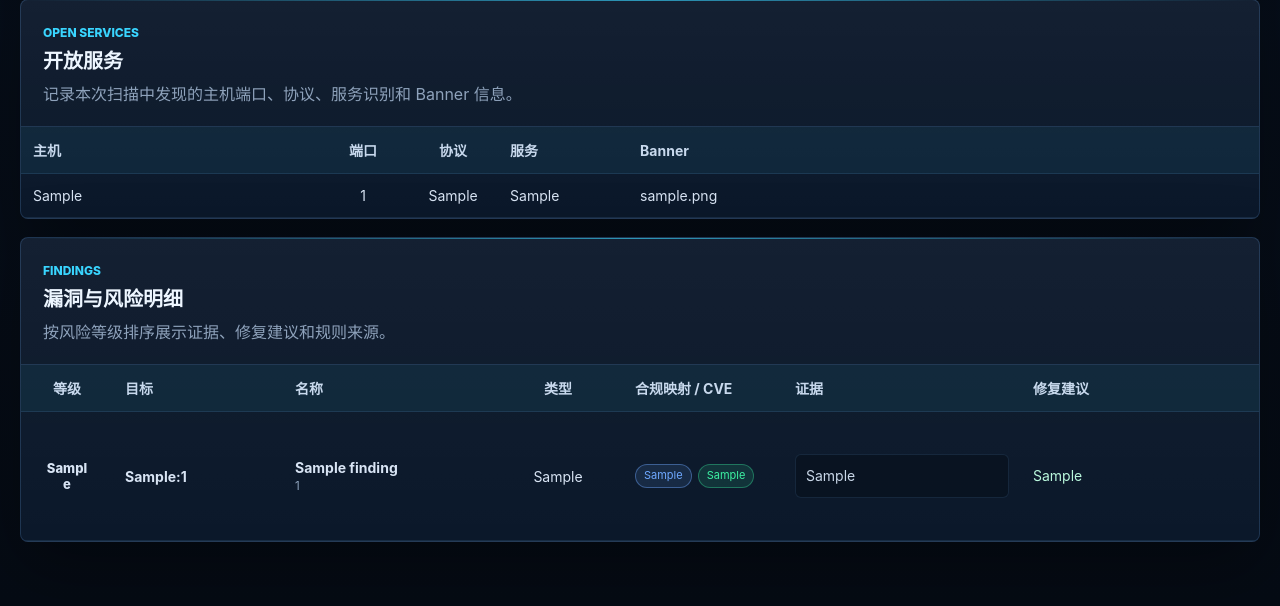
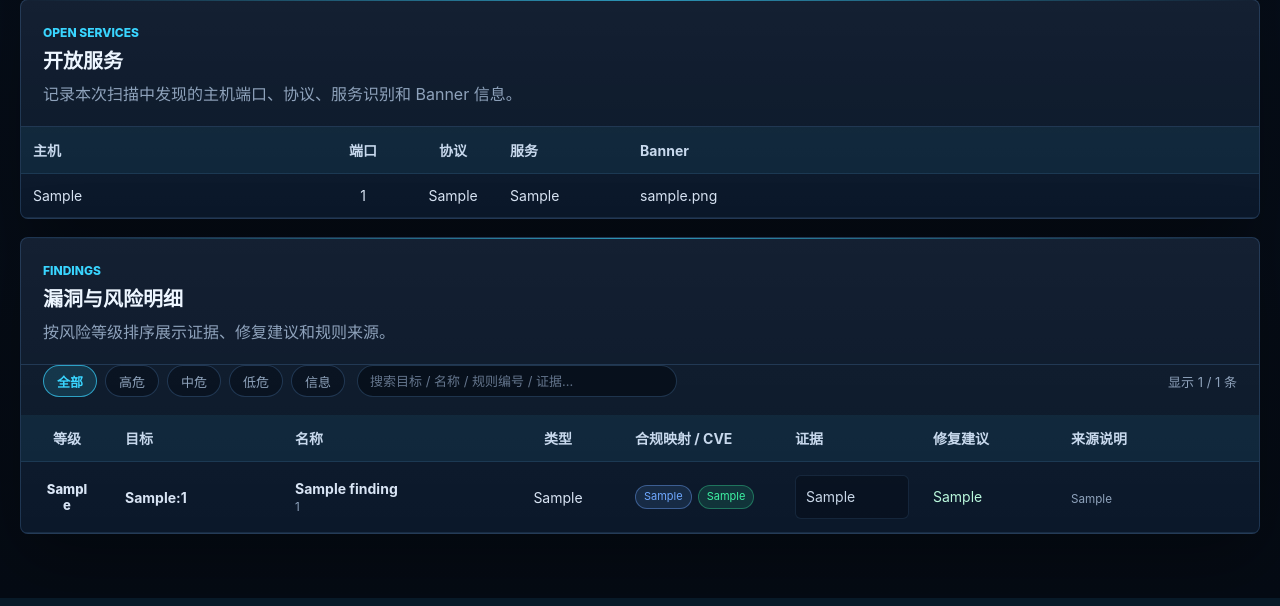
Before and after one commit to maskisbest/ScanningAgent, a Flask app: page /scan/1 in a window 1280 px wide. Shown: the part 1886-2492 px from the top of the page. Run offline with Flask 3, Linux system fonts and the light colour scheme; tables that the repository leaves empty hold one stand-in row (values such as "Sample post").

Commit message:
优化前端交互体验
- 新增 error.html：表单校验失败时渲染带站点样式的错误页，
  替代此前跳出主题的裸文本 400 响应
- 漏洞明细表新增筛选工具栏：按严重等级筛选 + 关键词搜索，
  带实时计数和空态提示
- 扫描提交按钮增加 loading 状态，防止重复提交
- 修复 findings-table 最后一列因未设宽度导致长文本逐字
  竖排换行的样式问题

Co-Authored-By: Claude Sonnet 5 <noreply@anthropic.com>

```diff
--- a/app.py
+++ b/app.py
@@ -63,20 +63,24 @@ def index() -> str:
     )
 
 
+def render_error(message: str) -> Response:
+    return Response(render_template("error.html", message=message, author=AUTHOR_INFO), status=400)
+
+
 @app.post("/scan")
 def create_scan() -> Response:
     target_input = request.form.get("targets", "").strip()
     ports = request.form.get("ports", "").strip()
     threads = int(request.form.get("threads", "32") or 32)
     if not target_input:
-        return Response("扫描目标不能为空", status=400)
+        return render_error("扫描目标不能为空")
     try:
         targets = parse_targets(target_input)
         parsed_ports = parse_ports(ports)
     except Exception as exc:
-        return Response(f"输入参数错误：{exc}", status=400)
+        return render_error(f"输入参数错误：{exc}")
     if not parsed_ports:
-        return Response("端口列表不能为空", status=400)
+        return render_error("端口列表不能为空")
     ports_text = ",".join(str(port) for port in parsed_ports)
     scan_id = database.create_scan(target_input, ports_text, threads, utc_now())
     database.update_scan(scan_id, target_count=len(targets))
--- a/static/app.js
+++ b/static/app.js
@@ -88,6 +88,77 @@
     });
   };
 
+  window.bindFindingsFilter = function () {
+    var toolbar = document.querySelector(".filter-toolbar");
+    if (!toolbar) {
+      return;
+    }
+    var table = document.getElementById(toolbar.getAttribute("data-target"));
+    if (!table) {
+      return;
+    }
+    var rows = Array.prototype.slice.call(
+      table.querySelectorAll("tbody tr[data-severity]")
+    );
+    var emptyRow = table.querySelector(".filter-empty-row");
+    var chips = Array.prototype.slice.call(toolbar.querySelectorAll(".filter-chip"));
+    var search = toolbar.querySelector(".filter-search");
+    var countEl = toolbar.querySelector(".filter-count");
+    var activeSeverity = "all";
+
+    function apply() {
+      var keyword = (search.value || "").trim().toLowerCase();
+      var visible = 0;
+      rows.forEach(function (row) {
+        var matchesSeverity =
+          activeSeverity === "all" || row.getAttribute("data-severity") === activeSeverity;
+        var matchesKeyword = !keyword || row.textContent.toLowerCase().indexOf(keyword) !== -1;
+        var show = matchesSeverity && matchesKeyword;
+        row.hidden = !show;
+        if (show) {
+          visible += 1;
+        }
+      });
+      if (emptyRow) {
+        emptyRow.hidden = visible !== 0;
+      }
+      if (countEl) {
+        countEl.textContent = "显示 " + visible + " / " + rows.length + " 条";
+      }
+    }
+
+    chips.forEach(function (chip) {
+      chip.addEventListener("click", function () {
+        chips.forEach(function (c) {
+          c.classList.remove("active");
+        });
+        chip.classList.add("active");
+        activeSeverity = chip.getAttribute("data-severity");
+        apply();
+      });
+    });
+
+    if (search) {
+      search.addEventListener("input", apply);
+    }
+
+    apply();
+  };
+
+  window.bindScanForm = function () {
+    var form = document.querySelector(".scan-form");
+    if (!form) {
+      return;
+    }
+    form.addEventListener("submit", function () {
+      var btn = form.querySelector("button[type=submit]");
+      if (btn) {
+        btn.disabled = true;
+        btn.textContent = "扫描发起中…";
+      }
+    });
+  };
+
   window.pollScanIfRunning = function () {
     var panel = document.querySelector("[data-scan-id]");
     if (!panel) {
--- a/static/style.css
+++ b/static/style.css
@@ -994,6 +994,10 @@ small {
   width: 20%;
 }
 
+.findings-table th:nth-child(8) {
+  width: 200px;
+}
+
 .evidence-cell,
 .recommendation-cell {
   max-width: 360px;
@@ -1039,6 +1043,65 @@ small {
   border-radius: 6px;
   background: rgba(5, 12, 22, 0.44);
   color: #c9d7e8;
+}
+
+.filter-toolbar {
+  display: flex;
+  flex-wrap: wrap;
+  align-items: center;
+  gap: 12px;
+  padding: 0 22px 18px;
+}
+
+.filter-severity {
+  display: flex;
+  flex-wrap: wrap;
+  gap: 8px;
+}
+
+.filter-chip {
+  min-height: 32px;
+  padding: 5px 13px;
+  border: 1px solid rgba(116, 184, 255, 0.22);
+  border-radius: 999px;
+  background: rgba(5, 12, 22, 0.5);
+  color: var(--muted);
+  font-size: 13px;
+  cursor: pointer;
+  transition: border-color 0.16s ease, color 0.16s ease, background 0.16s ease;
+}
+
+.filter-chip:hover {
+  border-color: rgba(57, 213, 255, 0.5);
+  color: var(--text);
+}
+
+.filter-chip.active {
+  border-color: rgba(57, 213, 255, 0.68);
+  background: rgba(57, 213, 255, 0.14);
+  color: var(--primary);
+  font-weight: 700;
+}
+
+.filter-search {
+  flex: 1 1 220px;
+  min-width: 180px;
+  max-width: 320px;
+  min-height: 32px;
+  padding: 6px 12px;
+  border: 1px solid rgba(116, 184, 255, 0.22);
+  border-radius: 999px;
+  background: rgba(3, 9, 17, 0.58);
+  color: var(--text);
+  font: inherit;
+  font-size: 13px;
+}
+
+.filter-count {
+  margin-left: auto;
+  color: var(--muted);
+  font-size: 13px;
+  white-space: nowrap;
 }
 
 .recommendation-cell {
--- a/templates/index.html
+++ b/templates/index.html
@@ -154,3 +154,8 @@
   </div>
 </section>
 {% endblock %}
+{% block scripts %}
+<script>
+  window.bindScanForm();
+</script>
+{% endblock %}
--- a/templates/scan.html
+++ b/templates/scan.html
@@ -154,8 +154,21 @@
       <p>按风险等级排序展示证据、修复建议和规则来源。</p>
     </div>
   </div>
+  {% if summary.findings %}
+  <div class="filter-toolbar" data-target="findings-table">
+    <div class="filter-severity">
+      <button type="button" class="filter-chip active" data-severity="all">全部</button>
+      <button type="button" class="filter-chip" data-severity="高危">高危</button>
+      <button type="button" class="filter-chip" data-severity="中危">中危</button>
+      <button type="button" class="filter-chip" data-severity="低危">低危</button>
+      <button type="button" class="filter-chip" data-severity="信息">信息</button>
+    </div>
+    <input type="text" class="filter-search" placeholder="搜索目标 / 名称 / 规则编号 / 证据…">
+    <span class="filter-count"></span>
+  </div>
+  {% endif %}
   <div class="table-wrap">
-    <table class="data-table findings-table">
+    <table class="data-table findings-table" id="findings-table">
       <thead>
         <tr>
           <th>等级</th>
@@ -170,7 +183,7 @@
       </thead>
       <tbody>
         {% for item in summary.findings %}
-        <tr>
+        <tr data-severity="{{ item.severity }}">
           <td><span class="severity severity-{{ item.severity }}">{{ item.severity }}</span></td>
           <td><strong>{{ item.host }}:{{ item.port or '-' }}</strong></td>
           <td><strong>{{ item.title }}</strong><br><small>{{ item.rule_id }}</small></td>
@@ -191,6 +204,7 @@
         {% else %}
         <tr><td colspan="8" class="empty">未发现风险项</td></tr>
         {% endfor %}
+        <tr class="filter-empty-row" hidden><td colspan="8" class="empty">没有匹配筛选条件的风险项</td></tr>
       </tbody>
     </table>
   </div>
@@ -201,5 +215,6 @@
   window.renderCharts();
   window.bindAssistant();
   window.pollScanIfRunning();
+  window.bindFindingsFilter();
 </script>
 {% endblock %}
```
Also changed, not shown: templates/error.html (added, +12 -0 lines).
